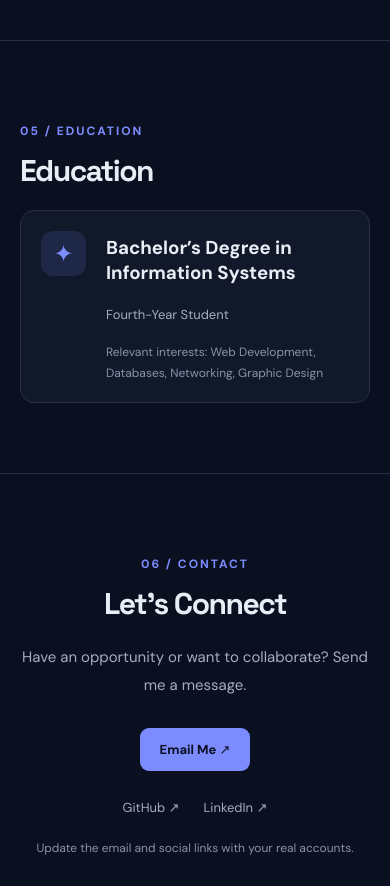
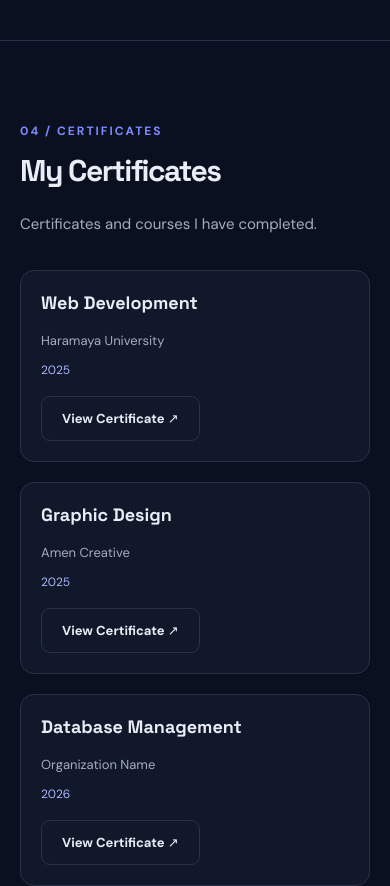
Before and after one commit to yomchala1/yomifchala-portifolio, a React (Vite) app: page / in a window 390 px wide. Shown: the part 3460-4346 px from the top of the page. Built offline with nearby package versions, Linux system fonts and the light colour scheme.

Commit message:
update portifolio

```diff
--- a/src/App.css
+++ b/src/App.css
@@ -542,3 +542,74 @@ button, select {
     padding: 25px 20px;
   }
 }
+
+/* Certificates Section */
+.certificates-section {
+  border-top: 1px solid var(--border);
+}
+
+.certificates-grid {
+  display: grid;
+  grid-template-columns: repeat(3, minmax(0, 1fr));
+  gap: 20px;
+  margin-top: 32px;
+}
+
+.certificate-card {
+  overflow: hidden;
+  border: 1px solid var(--border);
+  border-radius: 14px;
+  background: var(--surface);
+  transition: border-color 0.2s, transform 0.2s;
+}
+
+.certificate-card:hover {
+  border-color: var(--accent);
+  transform: translateY(-3px);
+}
+
+.certificate-image {
+  display: block;
+  width: 100%;
+  aspect-ratio: 4 / 3;
+  object-fit: contain;
+  background: #ffffff;
+}
+
+.certificate-info {
+  padding: 20px;
+}
+
+.certificate-info h3 {
+  margin-top: 0;
+  font-family: 'Space Grotesk', sans-serif;
+  font-size: 18px;
+}
+
+.certificate-info p {
+  color: var(--muted);
+  font-size: 13px;
+}
+
+.certificate-info span {
+  display: block;
+  color: #aab6ff;
+  font-size: 12px;
+  margin: 10px 0 18px;
+}
+
+.certificate-button {
+  display: inline-flex;
+}
+
+@media (max-width: 900px) {
+  .certificates-grid {
+    grid-template-columns: repeat(2, minmax(0, 1fr));
+  }
+}
+
+@media (max-width: 520px) {
+  .certificates-grid {
+    grid-template-columns: 1fr;
+  }
+}
--- a/src/App.jsx
+++ b/src/App.jsx
@@ -5,7 +5,7 @@ import './App.css'
 const translations = {
   en: {
     home: 'Home', about: 'About Me', skills: 'Skills',
-    projects: 'Projects', education: 'Education', contact: 'Contact',
+    projects: 'Projects', certificates: 'Certificates', education: 'Education', contact: 'Contact',
     greeting: "Hello, I'm",
     role: 'Information Systems Student | Aspiring Full-Stack Developer',
     intro: 'I build modern websites and practical digital solutions. Explore my skills, projects, and learning journey.',
@@ -25,7 +25,7 @@ const translations = {
   },
   om: {
     Home: 'Mana', About: 'Waa’ee Koo', skills: 'Dandeettii',
-    projects: 'Pirojektoota', Education: 'Barnoota', Contact: 'Quunnamtii',
+    projects: 'Pirojektoota', certificates: 'Ragaalee', Education: 'Barnoota', Contact: 'Quunnamtii',
     greeting: 'Akkam, ani',
     role: 'Barataa Information Systems | Full-Stack Developer ta’uuf hojjechaa jira',
     intro: 'Weebsaayitii ammayyaa fi furmaata dijitaalaa nan ijaara. Dandeettii, pirojektootaa fi adeemsa barnoota koo ilaalaa.',
@@ -45,7 +45,7 @@ const translations = {
   },
   am: {
     home: 'الرئيسية', about: 'ስለ እኔ', skills: 'ክህሎቶች',
-    projects: 'ፕሮጀክቶች', education: 'ትምህርት', contact: 'አግኙኝ',
+    projects: 'ፕሮጀክቶች', certificates: 'ሰርተፊኬቶች', education: 'ትምህርት', contact: 'አግኙኝ',
     greeting: 'ሰላም፣ እኔ',
     role: 'የInformation Systems ተማሪ | የFull-Stack Developer ሙያ ተማሪ',
     intro: 'ዘመናዊ ድረ-ገጾችን እና ዲጂታል መፍትሄዎችን እገነባለሁ።',
@@ -93,6 +93,29 @@ const projects = [
   tech: 'Graphic Design · Photoshop · Illustrator'
 }
 ]
+const certificates = [
+  {
+    id: 1,
+    title: 'Web Development',
+    issuer: 'Haramaya University',
+    year: '2025',
+    image: '/Certificates/full-stack.jpg'
+  },
+  {
+    id: 2,
+    title: 'Graphic Design',
+    issuer: 'Amen Creative',
+    year: '2025',
+    image: '/Certificates/graphic-design.jpg'
+  },
+  {
+    id: 3,
+    title: 'Database Management',
+    issuer: 'Organization Name',
+    year: '2026',
+    image: '/certificates/database.png'
+  }
+]
 
 function App() {
   const [language, setLanguage] = useState('en')
@@ -101,7 +124,7 @@ function App() {
 
   const navItems = [
     ['home', t.home], ['about', t.about], ['skills', t.skills],
-    ['projects', t.projects], ['education', t.education], ['contact', t.contact]
+    ['projects', t.projects], ['certificates', t.certificates], ['education', t.education], ['contact', t.contact]
   ]
 
   return (
@@ -200,6 +223,39 @@ function App() {
           <p className="note">Replace these sample projects with your own work as you complete it.</p>
         </section>
 
+        <section className="section certificates-section" id="certificates">
+  <p className="eyebrow">04 / {t.certificates}</p>
+
+  <h2 className="section-title">My Certificates</h2>
+
+  <p className="section-description">
+    Certificates and courses I have completed.
+  </p>
+
+  <div className="certificates-grid">
+    {certificates.map((certificate) => (
+      <article className="certificate-card" key={certificate.id}>
+        <div className="certificate-info">
+          <h3>{certificate.title}</h3>
+
+          <p>{certificate.issuer}</p>
+
+          <span>{certificate.year}</span>
+
+          <a
+            className="button secondary certificate-button"
+            href={certificate.image}
+            target="_blank"
+            rel="noopener noreferrer"
+          >
+            View Certificate ↗
+          </a>
+        </div>
+      </article>
+    ))}
+  </div>
+</section>
+
         <section className="section education-section" id="education">
           <p className="eyebrow">05 / {t.education}</p>
           <h2 className="section-title">{t.educationTitle}</h2>
```
Also changed, not shown: public/Certificates/full-stack.jpg (added), public/Certificates/graphic-design.jpg (added).
